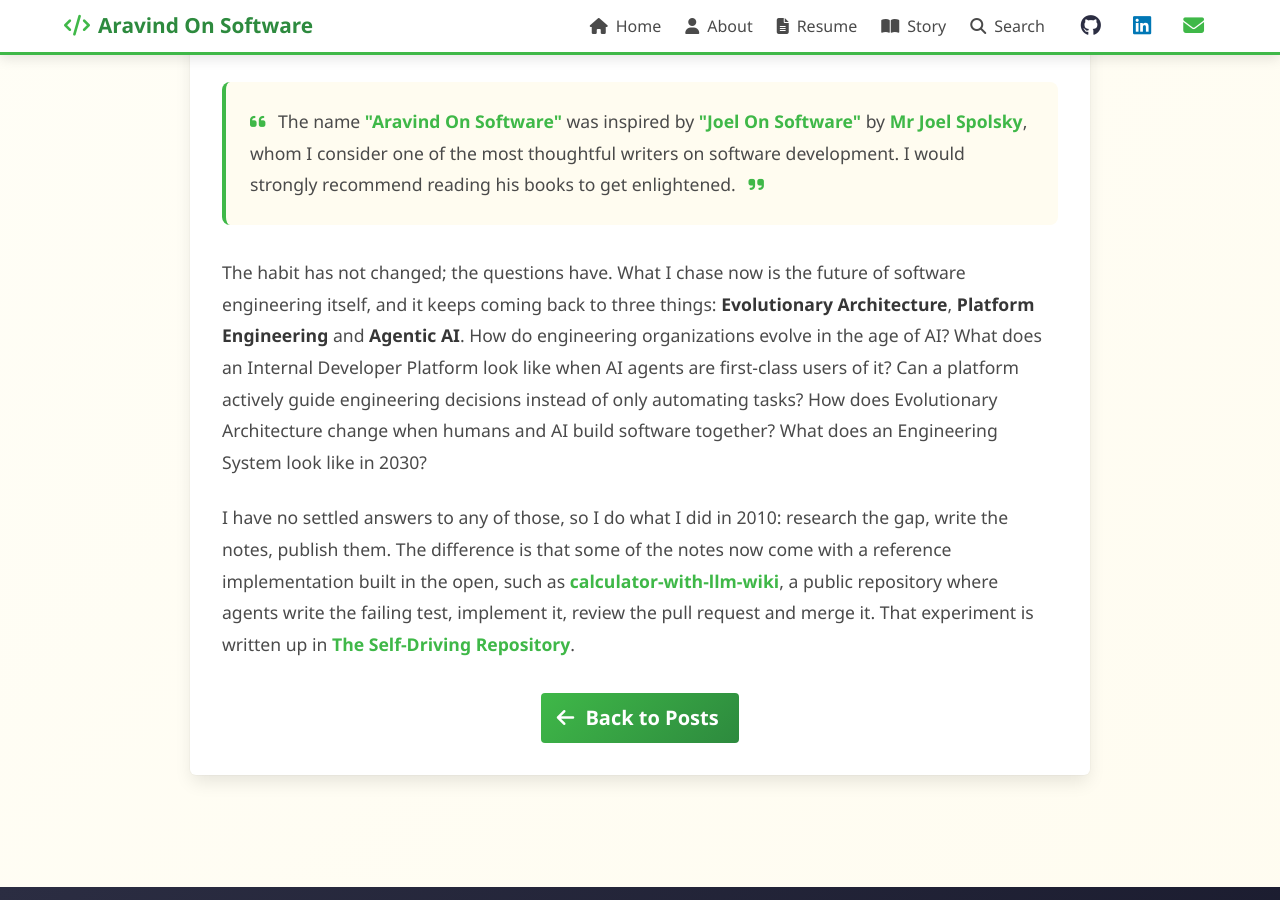
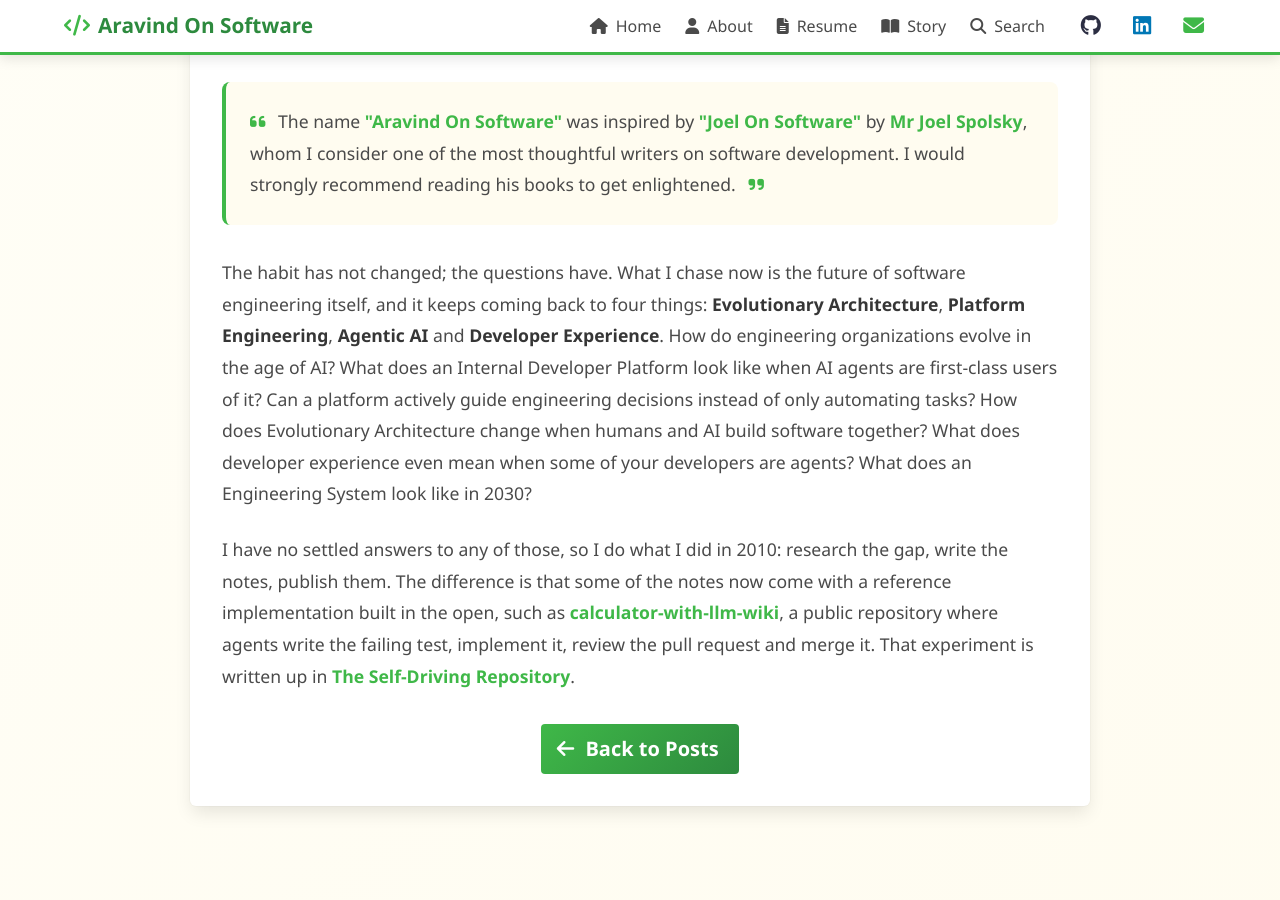
Before and after one commit to aravind666/aravind666.github.io, a Jekyll site: the page built from aravind-on-software.html, in a window 1280 px wide and 900 px high, scrolled down 460 px. Built offline with Jekyll 4.4.1, drawn with Linux system fonts in a browser that asks for light colours.

Commit message:
update descriptions for consistency

```diff
--- a/_config.yml
+++ b/_config.yml
@@ -1,6 +1,6 @@
 title: Aravind On Software
 email: aravind.udayashankara@gmail.com
-description: ""
+description: "Exploring the Future of Software Engineering with Aravind HU — Evolutionary Architecture, Platform Engineering, Agentic AI and Developer Experience."
 baseurl: ""
 url: "https://aravindhu.com"
 twitter_username: aravindhu
--- a/about.html
+++ b/about.html
@@ -2,7 +2,7 @@
 layout: default
 title: "About Aravind HU - Exploring the Future of Software Engineering"
 author: "Aravind HU"
-description: "Aravind HU explores how software engineering evolves: evolutionary architecture, platform engineering, developer experience, and agentic AI. Senior Software Architect at Philips, building internal developer platforms for regulated healthcare."
+description: "Aravind HU explores how software engineering evolves: evolutionary architecture, platform engineering, agentic AI, and developer experience. Senior Software Architect at Philips, building internal developer platforms for regulated healthcare."
 ---
 
 {% assign self_driving_post = site.posts | where_exp: "post", "post.path contains 'the-self-driving-repository'" | first %}
@@ -22,7 +22,7 @@
                             Exploring the Future of Software Engineering
                         </h1>
                         <p class="subtitle is-4" style="color: var(--soft-cream); margin-bottom: 1.5rem;">
-                            Evolutionary Architecture &bull; Platform Engineering &bull; Agentic AI
+                            Evolutionary Architecture &bull; Platform Engineering &bull; Agentic AI &bull; Developer Experience
                         </p>
                         <p style="color: var(--soft-cream); font-size: 1.1rem; line-height: 1.7;">
                             I've been building software since <strong style="color: white;">2009</strong>&mdash;but my real passion isn't just building software. It's understanding <strong style="color: white;">how software engineering itself evolves</strong>.
@@ -471,7 +471,7 @@
                         Let's Connect
                     </h3>
                     <p style="color: var(--text-dark); margin-bottom: 1.5rem; font-size: 0.95rem;">
-                        Open to thoughtful conversations on evolutionary architecture, platform engineering, agentic AI, or scaling delivery in regulated environments.
+                        Open to thoughtful conversations on evolutionary architecture, platform engineering, agentic AI, developer experience, or scaling delivery in regulated environments.
                     </p>
                     <a href="mailto:aravind.udayashankara@gmail.com" class="button is-custom-green is-medium" style="margin-bottom: 1rem; width: 100%;">
                         <span class="icon">
--- a/aravind-on-software.html
+++ b/aravind-on-software.html
@@ -2,7 +2,7 @@
 layout: default
 title: "Aravind On Software - About this"
 author: "Aravind HU"
-description: "I started this website 'Aravind On Software' In 2010 when I was working for CoStrategix, it's a collection of superficial piecemeal knowledge of my own on Technology, Programming, Process, Patterns, Platforms, Paradigms, Frameworks and bit of Philosophy. Today the same notes are about exploring the future of software engineering: Evolutionary Architecture, Platform Engineering and Agentic AI."
+description: "I started this website 'Aravind On Software' In 2010 when I was working for CoStrategix, it's a collection of superficial piecemeal knowledge of my own on Technology, Programming, Process, Patterns, Platforms, Paradigms, Frameworks and bit of Philosophy. Today the same notes are about exploring the future of software engineering: Evolutionary Architecture, Platform Engineering, Agentic AI and Developer Experience."
 ---
 
 <section class="section">
@@ -37,12 +37,14 @@
 
                 <p style="margin-bottom: 1.5rem;">
                     The habit has not changed; the questions have. What I chase now is the future of software
-                    engineering itself, and it keeps coming back to three things:
-                    <strong>Evolutionary Architecture</strong>, <strong>Platform Engineering</strong> and
-                    <strong>Agentic AI</strong>. How do engineering organizations evolve in the age of AI?
+                    engineering itself, and it keeps coming back to four things:
+                    <strong>Evolutionary Architecture</strong>, <strong>Platform Engineering</strong>,
+                    <strong>Agentic AI</strong> and <strong>Developer Experience</strong>.
+                    How do engineering organizations evolve in the age of AI?
                     What does an Internal Developer Platform look like when AI agents are first-class users of it?
                     Can a platform actively guide engineering decisions instead of only automating tasks?
                     How does Evolutionary Architecture change when humans and AI build software together?
+                    What does developer experience even mean when some of your developers are agents?
                     What does an Engineering System look like in 2030?
                 </p>
 
--- a/index.html
+++ b/index.html
@@ -2,7 +2,7 @@
 layout: default
 title: "Aravind On Software By Aravind HU - Exploring the Future of Software Engineering"
 author: "Aravind HU"
-description: "Exploring the Future of Software Engineering with Aravind HU - notes and experiments on Evolutionary Architecture, Platform Engineering, Developer Experience and Agentic AI, and what engineering systems look like when AI agents are first-class users."
+description: "Exploring the Future of Software Engineering with Aravind HU - notes and experiments on Evolutionary Architecture, Platform Engineering, Agentic AI and Developer Experience, and what engineering systems look like when AI agents are first-class users."
 ---
 
 <div class="section">
@@ -18,7 +18,7 @@
                 Exploring the Future of Software Engineering
             </p>
             <p style="color: var(--nature-green); font-weight: 600; letter-spacing: 0.02em; margin: 0.75rem auto 0;">
-                Evolutionary Architecture &bull; Platform Engineering &bull; Agentic AI
+                Evolutionary Architecture &bull; Platform Engineering &bull; Agentic AI &bull; Developer Experience
             </p>
             <p style="color: var(--text-light); max-width: 700px; margin: 1rem auto 0;">
                 Field notes and open experiments on how engineering organizations, platforms, architecture
```
Also changed, not shown: resume.html (+6 -2 lines).
